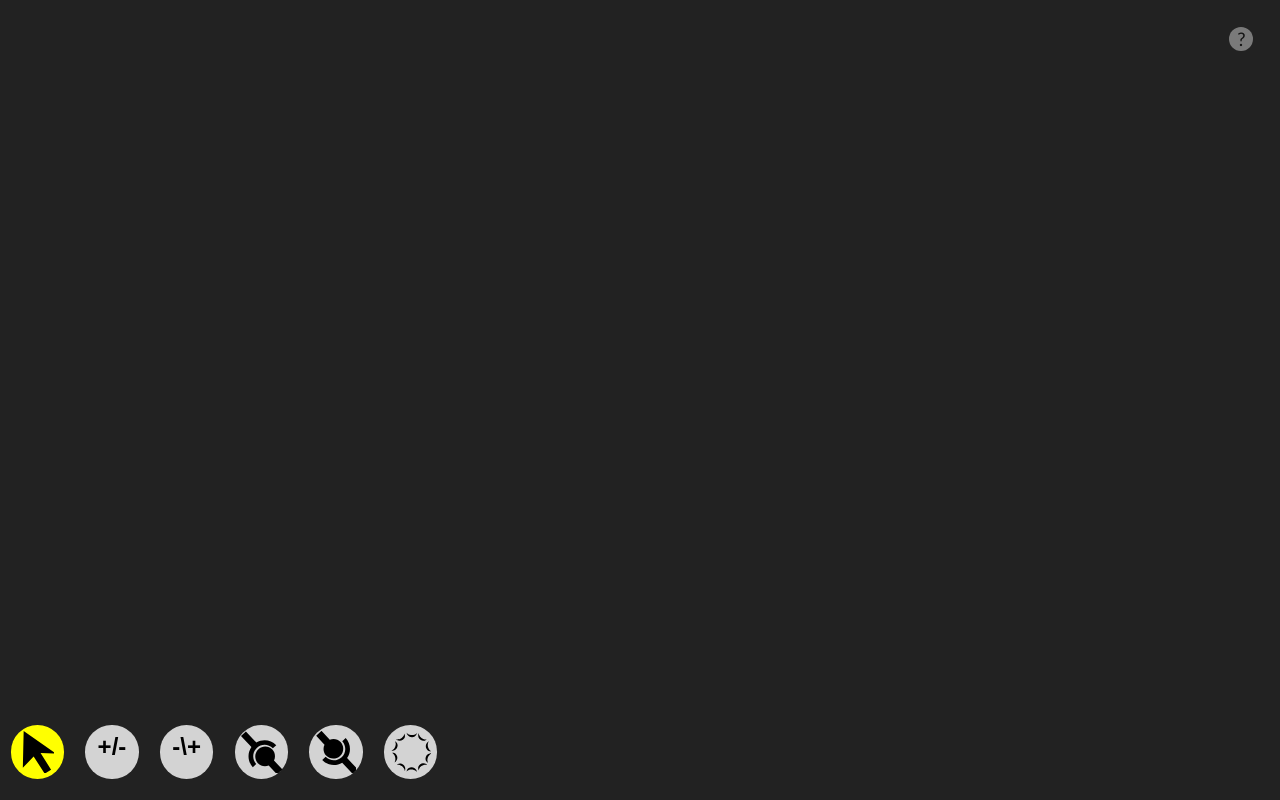
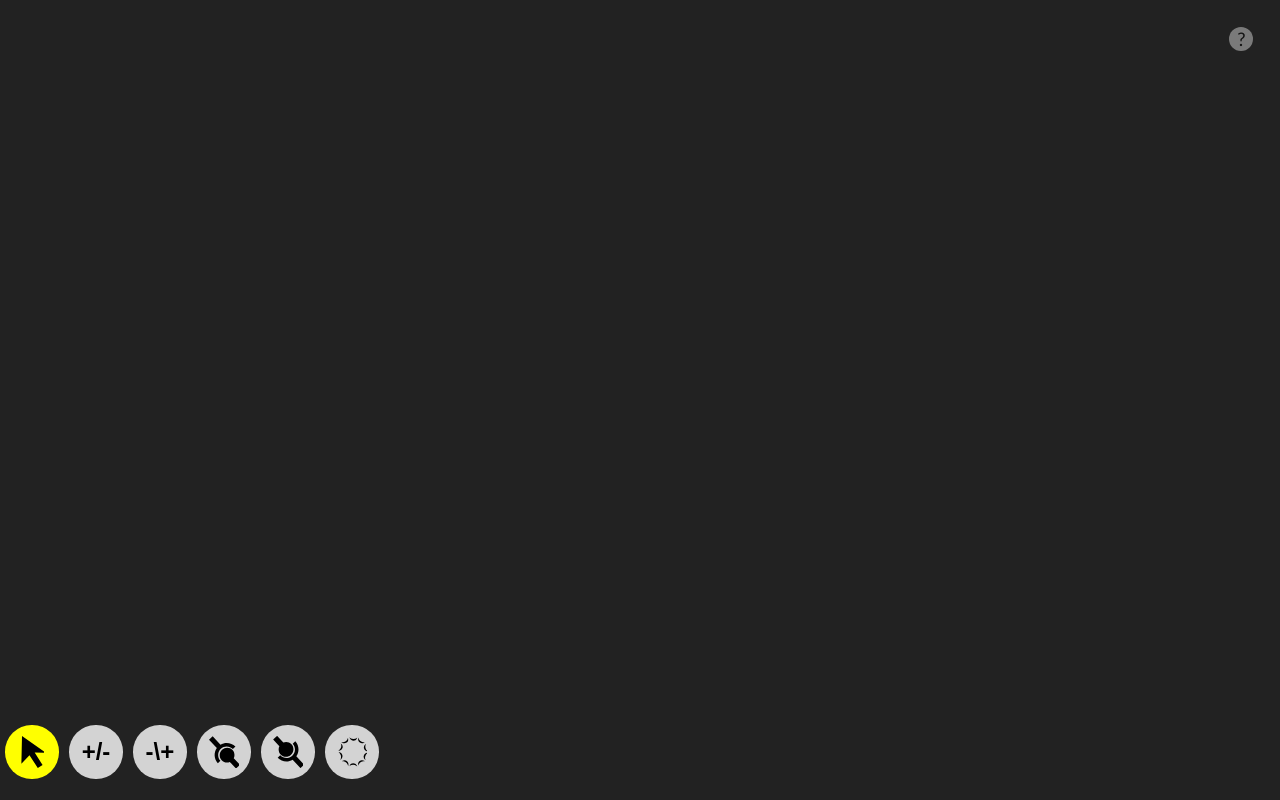
Before and after one commit to Sourdface/example-node-force, a plain HTML site: page index.html in a window 1280 px wide. Drawn offline with Linux system fonts and the light colour scheme.

Commit message:
Update index.html

```diff
--- a/index.html
+++ b/index.html
@@ -156,8 +156,8 @@
         text-align: center;
         background-color: rgba(255,255,255,0.8);
         border: 0;
-        padding: 4pt;
-        margin: 0 8pt;
+        padding: 8pt;
+        margin: 0 4pt;
         margin-top: 0;
         margin-bottom: 0;
         float: left;
```
